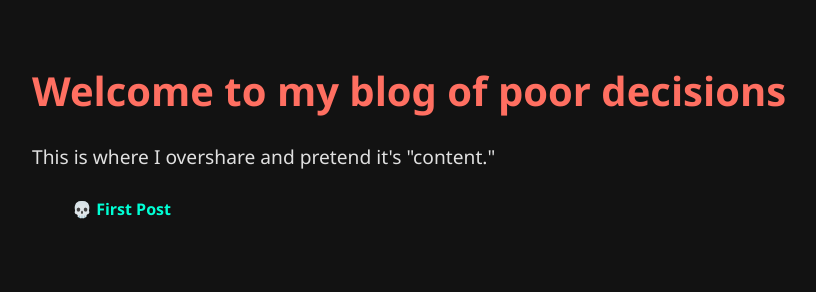
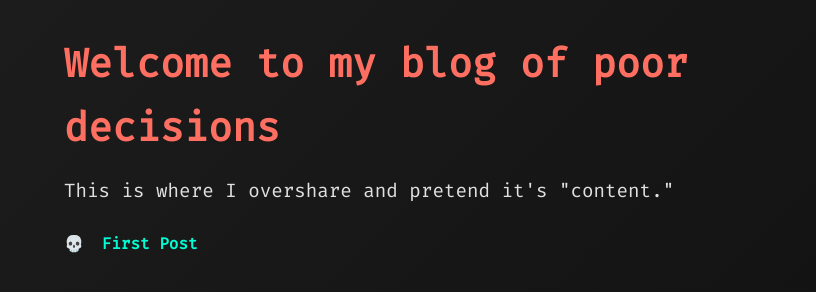
Before and after one commit to pluto-sketch/blogs, a plain HTML site: page index.html in a window 1280 px wide. Shown: the whole page, without its empty margins (208-1024 px from the left). Drawn offline with Linux system fonts and the light colour scheme.

Commit message:
Update style.css

```diff
--- a/style.css
+++ b/style.css
@@ -1,48 +1,47 @@
-/* Reset some browser styles */
-font-family: "Fira Code", monospace;
-
-body,
-h1,
-p,
-ul,
-li,
-a {
+/* Base Reset */
+* {
     margin: 0;
     padding: 0;
     box-sizing: border-box;
 }
 
-/* Set base styles */
+/* Body Styling */
 body {
-    font-family: "Segoe UI", Tahoma, Geneva, Verdana, sans-serif;
-    background: #121212;
+    font-family: "Fira Code", monospace;
+    background: linear-gradient(135deg, #1e1e1e, #0d0d0d) !important;
     color: #e0e0e0;
     padding: 2rem;
     max-width: 800px;
     margin: auto;
     line-height: 1.6;
+    min-height: 100vh;
 }
 
+/* Header */
 h1 {
     color: #ff6f61;
     font-size: 2.5rem;
     margin-bottom: 1rem;
 }
 
+/* Paragraph */
 p {
     font-size: 1.2rem;
     margin-bottom: 1.5rem;
 }
 
+/* List */
 ul {
     list-style: none;
     margin-top: 1rem;
 }
 
+/* List Item */
 li {
     margin-bottom: 1rem;
 }
 
+/* Link Styling */
 a {
     color: #00ffd5;
     text-decoration: none;
@@ -54,7 +53,8 @@ a:hover {
     color: #ff6f61;
 }
 
-/* Optional spice: center links with some flair */
+/* Add Some Fun Emoji Before Links */
 ul li::before {
     content: "💀 ";
+    margin-right: 0.5rem;
 }
```
